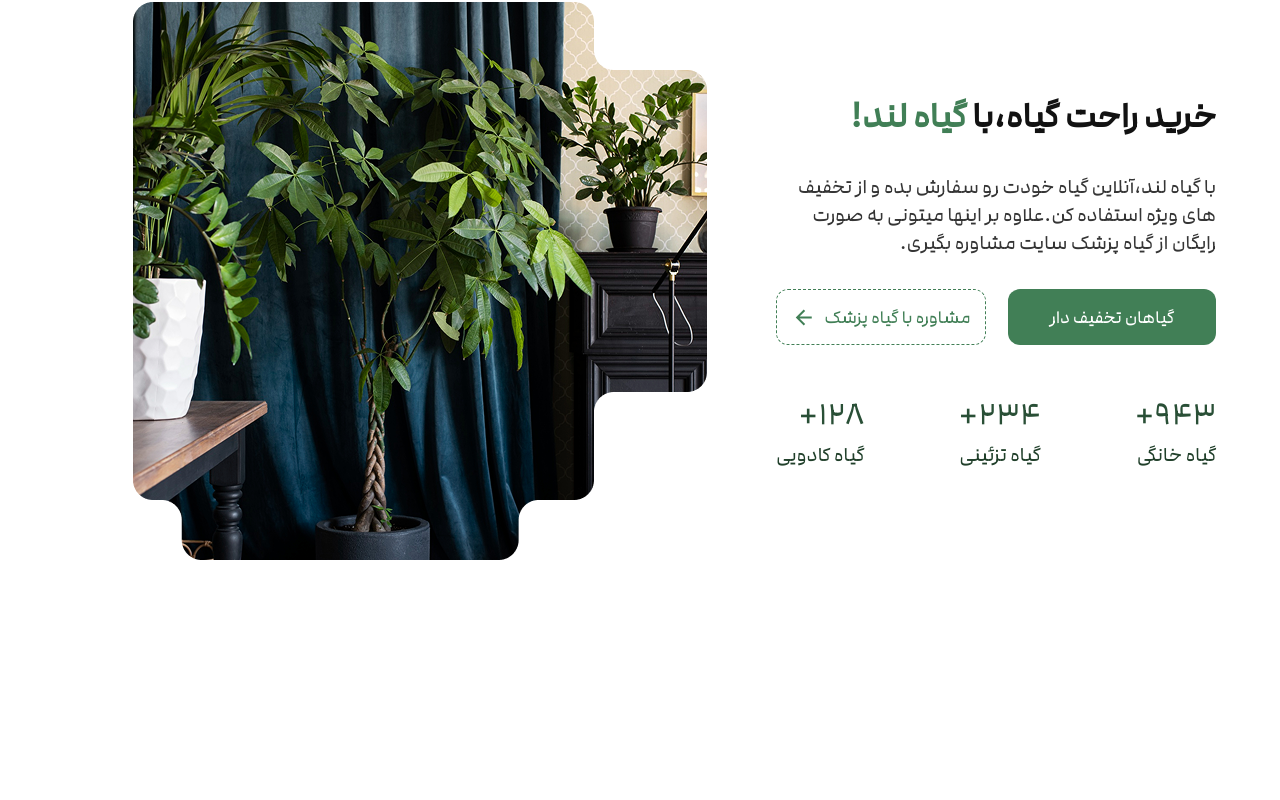
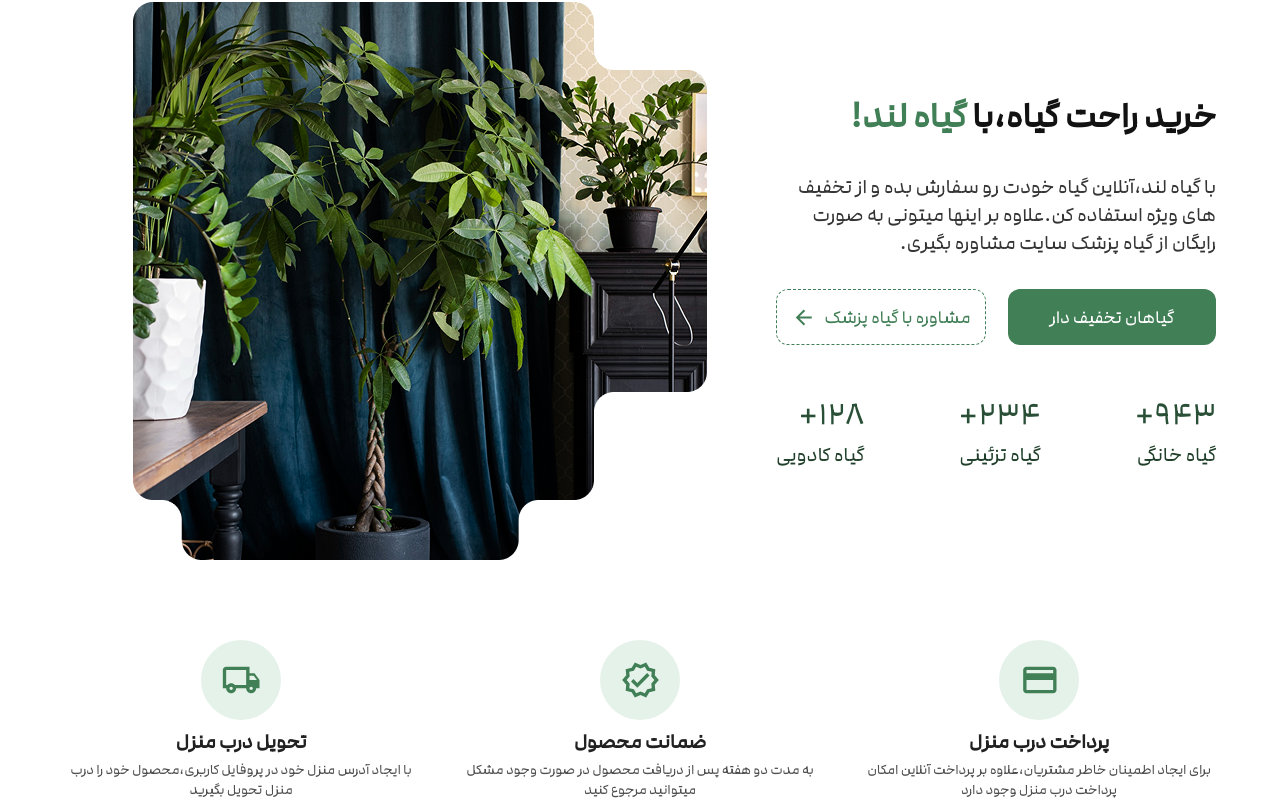
Before and after one commit to sam-amirpoor/giahland, a React (Vite) app: page / in a window 1280 px wide. Shown: the part 189-989 px from the top of the page. Before the commit the page ends 800 px from the top, so only its background shows below. Built offline with nearby package versions, Linux system fonts and the light colour scheme.

Commit message:
feat: add support section to homepage

```diff
--- a/src/index.css
+++ b/src/index.css
@@ -140,6 +140,46 @@ body {
   width: 50%;
 }
 
+/* Suppor section */
+
+.support {
+  display: flex;
+  justify-content: space-between;
+  margin-top: 80px;
+}
+
+.support .item {
+  display: flex;
+  flex-direction: column;
+  align-items: center;
+  width: 354px;
+}
+
+.support .item .cover {
+  background: #e5f2e9;
+  width: 80px;
+  height: 80px;
+  border-radius: 50%;
+  display: flex;
+  justify-content: center;
+  align-items: center;
+}
+
+.support .item h2 {
+  margin-top: 8px;
+  color: #212121;
+  font-size: 20px;
+  font-weight: 600;
+}
+
+.support .item p {
+  margin-top: 4px;
+  text-align: center;
+  color: #505050;
+  font-size: 14px;
+  font-weight: 400;
+}
+
 @font-face {
   font-family: "modam";
   src: url("./assets/fonts/Modam-Regular.ttf");
@@ -172,6 +212,14 @@ body {
     text-align: center;
     margin-top: 40px;
   }
+
+  /* Support section */
+
+  .support {
+    flex-direction: column;
+    align-items: center;
+    gap: 24px;
+  }
 }
 
 @media (max-width: 460px) {
@@ -199,4 +247,19 @@ body {
   .intro .intro-right .values div p {
     font-size: 16px;
   }
+
+  /* Support section */
+
+  .support .item .cover {
+    width: 72px;
+    height: 72px;
+  }
+
+  .support .item h2 {
+    font-size: 16px;
+  }
+
+  .support .item p {
+    font-size: 12px;
+  }
 }
--- a/src/pages/Homepage.jsx
+++ b/src/pages/Homepage.jsx
@@ -8,6 +8,7 @@ export default function Homepage() {
       <div className="container">
         <main>
           <Intro />
+          <Support />
         </main>
       </div>
     </>
@@ -84,3 +85,77 @@ function Intro() {
     </section>
   );
 }
+
+function Support() {
+  return (
+    <section className="support">
+      <div className="item">
+        <div className="cover">
+          <svg
+            width="41"
+            height="40"
+            viewBox="0 0 41 40"
+            fill="none"
+            xmlns="http://www.w3.org/2000/svg"
+          >
+            <path
+              d="M34.1666 6.66667H7.49996C5.64996 6.66667 4.18329 8.15 4.18329 10L4.16663 30C4.16663 31.85 5.64996 33.3333 7.49996 33.3333H34.1666C36.0166 33.3333 37.5 31.85 37.5 30V10C37.5 8.15 36.0166 6.66667 34.1666 6.66667ZM34.1666 30H7.49996V20H34.1666V30ZM34.1666 13.3333H7.49996V10H34.1666V13.3333Z"
+              fill="#417F56"
+            />
+          </svg>
+        </div>
+        <h2>پرداخت درب منزل</h2>
+        <p>
+          برای ایجاد اطمینان خاطر مشتریان،علاوه بر پرداخت آنلاین امکان پرداخت
+          درب منزل وجود دارد
+        </p>
+      </div>
+      <div className="item">
+        <div className="cover">
+          <svg
+            width="41"
+            height="40"
+            viewBox="0 0 41 40"
+            fill="none"
+            xmlns="http://www.w3.org/2000/svg"
+          >
+            <path
+              d="M38.8333 19.9833L34.7667 15.3333L35.3333 9.18333L29.3167 7.81667L26.1667 2.5L20.5 4.93333L14.8333 2.5L11.6833 7.81667L5.66667 9.16667L6.23334 15.3333L2.16667 19.9833L6.23334 24.6333L5.66667 30.8L11.6833 32.1667L14.8333 37.5L20.5 35.05L26.1667 37.4833L29.3167 32.1667L35.3333 30.8L34.7667 24.65L38.8333 19.9833ZM32.25 22.45L31.3167 23.5333L31.45 24.95L31.75 28.2L27.1833 29.2333L26.45 30.4667L24.8 33.2667L21.8333 31.9833L20.5 31.4167L19.1833 31.9833L16.2167 33.2667L14.5667 30.4833L13.8333 29.25L9.26667 28.2167L9.56667 24.95L9.7 23.5333L8.76667 22.45L6.61667 20L8.76667 17.5333L9.7 16.45L9.55 15.0167L9.25 11.7833L13.8167 10.75L14.55 9.51667L16.2 6.71667L19.1667 8L20.5 8.56667L21.8167 8L24.7833 6.71667L26.4333 9.51667L27.1667 10.75L31.7333 11.7833L31.4333 15.0333L31.3 16.45L32.2333 17.5333L34.3833 19.9833L32.25 22.45Z"
+              fill="#417F56"
+            />
+            <path
+              d="M17.3167 22.9167L13.45 19.0333L10.9833 21.5167L17.3167 27.8667L29.55 15.6L27.0833 13.1167L17.3167 22.9167Z"
+              fill="#417F56"
+            />
+          </svg>
+        </div>
+        <h2>ضمانت محصول</h2>
+        <p>
+          به مدت دو هفته پس از دریافت محصول در صورت وجود مشکل میتوانید مرجوع
+          کنید
+        </p>
+      </div>
+      <div className="item">
+        <div className="cover">
+          <svg
+            width="41"
+            height="40"
+            viewBox="0 0 41 40"
+            fill="none"
+            xmlns="http://www.w3.org/2000/svg"
+          >
+            <path
+              d="M33.5 13.3333H28.5V6.66667H5.16671C3.33337 6.66667 1.83337 8.16667 1.83337 10V28.3333H5.16671C5.16671 31.1 7.40004 33.3333 10.1667 33.3333C12.9334 33.3333 15.1667 31.1 15.1667 28.3333H25.1667C25.1667 31.1 27.4 33.3333 30.1667 33.3333C32.9334 33.3333 35.1667 31.1 35.1667 28.3333H38.5V20L33.5 13.3333ZM32.6667 15.8333L35.9334 20H28.5V15.8333H32.6667ZM10.1667 30C9.25004 30 8.50004 29.25 8.50004 28.3333C8.50004 27.4167 9.25004 26.6667 10.1667 26.6667C11.0834 26.6667 11.8334 27.4167 11.8334 28.3333C11.8334 29.25 11.0834 30 10.1667 30ZM13.8667 25C12.95 23.9833 11.65 23.3333 10.1667 23.3333C8.68337 23.3333 7.38337 23.9833 6.46671 25H5.16671V10H25.1667V25H13.8667ZM30.1667 30C29.25 30 28.5 29.25 28.5 28.3333C28.5 27.4167 29.25 26.6667 30.1667 26.6667C31.0834 26.6667 31.8334 27.4167 31.8334 28.3333C31.8334 29.25 31.0834 30 30.1667 30Z"
+              fill="#417F56"
+            />
+          </svg>
+        </div>
+        <h2>تحویل درب منزل</h2>
+        <p>
+          با ایجاد آدرس منزل خود در پروفایل کاربری،محصول خود را درب منزل تحویل
+          بگیرید
+        </p>
+      </div>
+    </section>
+  );
+}
```
